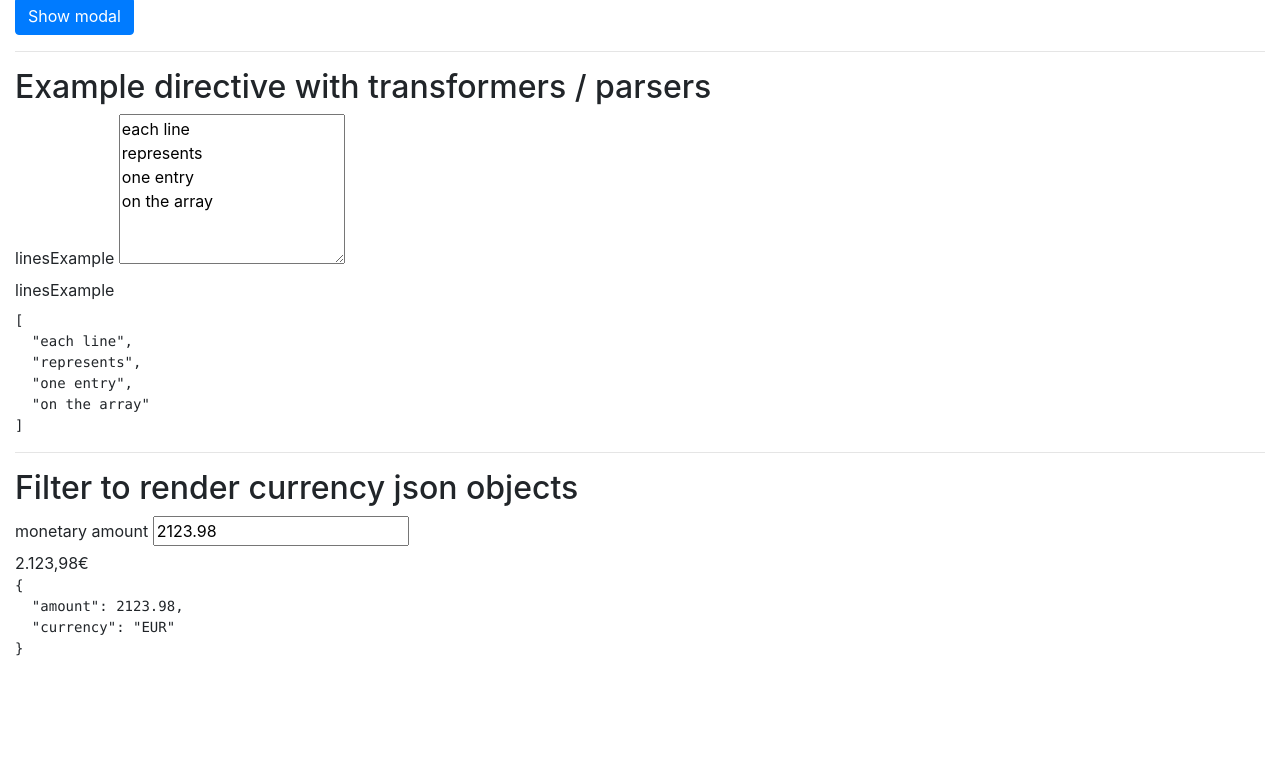
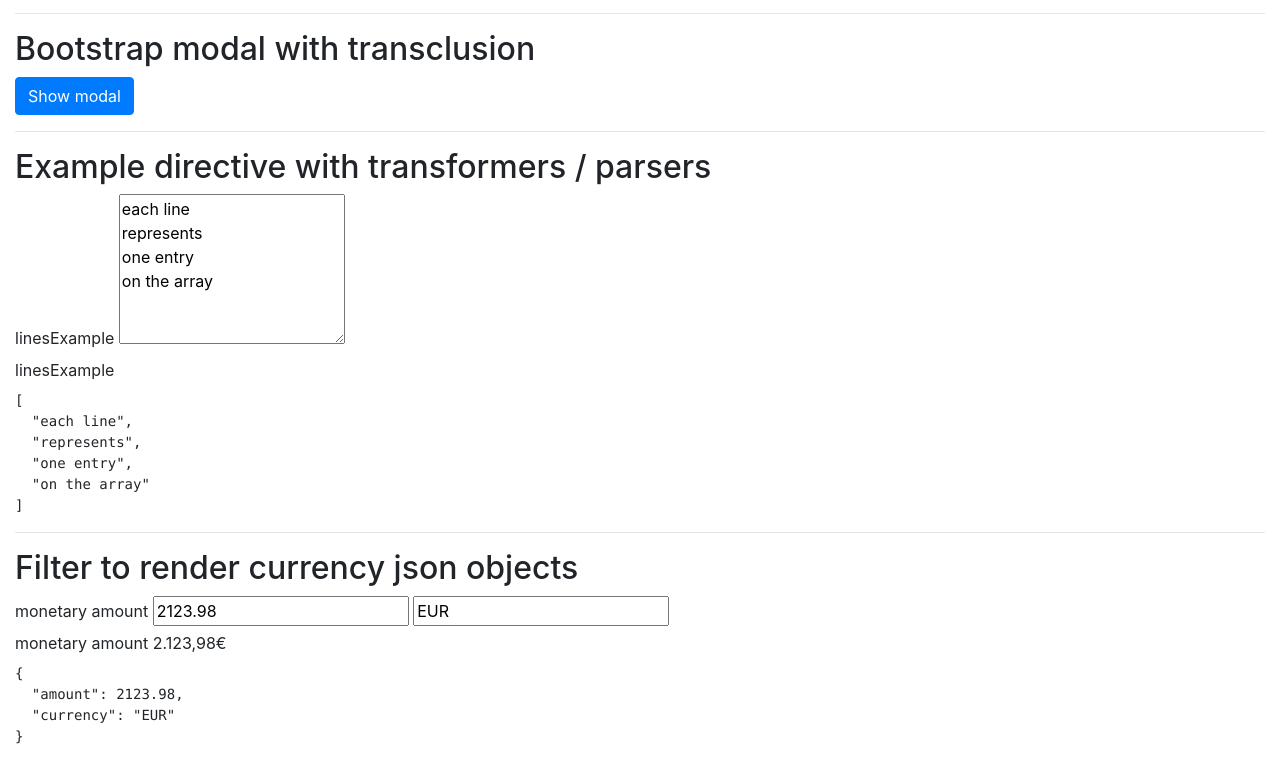
Before and after one commit to agilogy/angular-directives, a website: page www/index.html in a window 1280 px wide. Shown: the part 1005-1768 px from the top of the page. Before the commit the page ends 1680 px from the top, so only its background shows below. Drawn offline with nearby package versions, Linux system fonts and the light colour scheme.

Commit message:
Added Procfile, title on index.html

```diff
--- a/www/index.html
+++ b/www/index.html
@@ -24,6 +24,10 @@
 
 <body>
   <div class="container-fluid">
+    <h1>Angular directives</h1>
+    <div class="row-fluid">
+      Code available at: <a href="https://github.com/agilogy/angular-directives" target="_blank">https://github.com/agilogy/angular-directives</a>
+    </div>
   	<div class="row-fluid">
       <h2>Directive for reusable bar chart</h2>
       <div class="span5">
@@ -78,9 +82,13 @@
   <div class="row-fluid">
     <div class="input span3">
       <label>monetary amount</label>
-      <input name="exampleInput" type="text" ng-model="currencyExample.amount">
+      <input type="text" ng-model="currencyExample.amount">
+      <input type="text" ng-model="currencyExample.currency">
     </div>
-    <span class="span4">{{currencyExample | monetaryAmount}}</span>
+    <div class="span4">
+      <label>monetary amount</label>
+      <span>{{currencyExample | monetaryAmount}}</span>
+    </div>
     <pre class="span4">{{currencyExample | json}}</pre>
   </div>
 </div>
```
Also changed, not shown: 1 other file.
